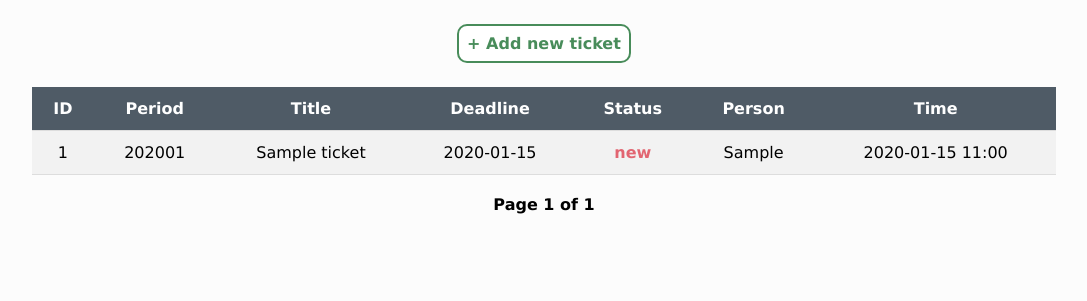
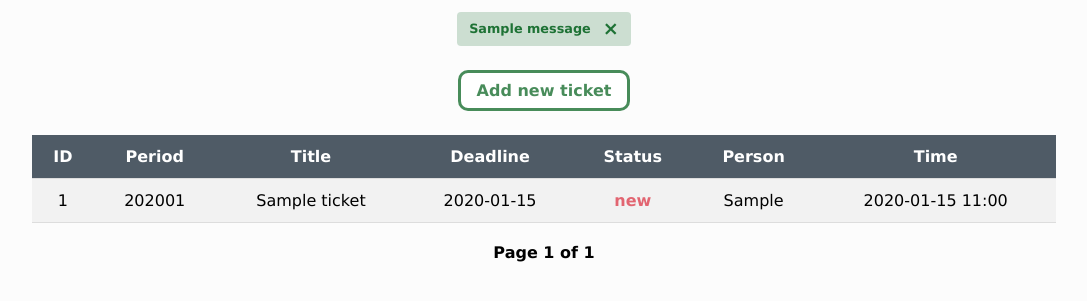
Before and after one commit to zchmielewska/actuticket, a Django app: page / in a window 1280 px wide. Shown: the part 49-350 px from the top of the page, without its empty margins (96-1183 px from the left). Run offline with Django 3.2, Linux system fonts and the light colour scheme; the first user in the database is signed in; tables that the repository leaves empty hold one stand-in row (Sample ...); one stand-in notice (Sample message) is shown.

Commit message:
add success messages

```diff
--- a/actuticket/settings.py
+++ b/actuticket/settings.py
@@ -27,7 +27,7 @@ BASE_DIR = Path(__file__).resolve().parent.parent
 SECRET_KEY = 'django-insecure-9c9t0udgl_lfk8y+)fi)$us-mfe-n@r8nex^^4bjr%5w8_d@$l'
 
 # SECURITY WARNING: don't run with debug turned on in production!
-DEBUG = os.getenv("DEBUG", False)
+DEBUG = os.getenv("DEBUG", False) == "True"
 
 ALLOWED_HOSTS = os.getenv("ALLOWED_HOSTS", "127.0.0.1,localhost").split(",")
 
@@ -84,6 +84,7 @@ DATABASES = {
         'NAME': 'actuticket',
         'USER': os.getenv("DB_USER"),
         'PASSWORD': os.getenv("DB_PASSWORD"),
+        'PORT': os.getenv("DB_PORT", 5432),
         'HOST': 'localhost',
     }
 }
--- a/ticket/static/css/styles.css
+++ b/ticket/static/css/styles.css
@@ -140,8 +140,9 @@ th, td {
 }
 
 .big-button {
+    border-width: 3px;
     font-size: 1em;
-    padding: 8px;
+    padding: 8px 16px;
     margin: 24px 0 24px 0;
 }
 
@@ -194,6 +195,45 @@ form > ul.errorlist {
   background-color: #d5d6da;
 }
 
+/* messages */
+.messages {
+  display: flex;
+  align-items: center;
+  margin-top: 12px;
+  padding-left: 12px;
+  font-size: 0.8em;
+  line-height: 1.4em;
+  border-radius: 4px;
+  font-weight: bold;
+}
+
+.success {
+  background-color: rgba(11, 102, 35, 0.2);
+  color: rgba(11, 102, 35, 0.9);
+}
+
+.error {
+  background-color: rgba(220, 53, 69, 0.2);
+  color: rgba(220, 53, 69, 0.9);
+}
+
+
+.info {
+  background-color: rgba(1, 87, 155, 0.2);
+  color: rgba(1, 87, 155, 0.9);
+}
+
+.close-button {
+  padding: 8px 12px;
+  float: right;
+  font-size: 1.5em;
+  cursor: pointer;
+}
+
+.close-button:hover {
+  color: #000;
+}
+
 /* utils */
 .vertical-center {
     display: flex;
--- a/ticket/templates/base.html
+++ b/ticket/templates/base.html
@@ -22,6 +22,17 @@
     </div>
 
     <main>
+        {% if messages %}
+            {% for message in messages %}
+                <div class="vertical-center">
+                    <div class="messages {{ message.tags }}">
+                        {{ message }}
+                        <div class="close-button" onclick="this.parentElement.style.display='none';">&times;</div>
+                    </div>
+                </div>
+            {% endfor %}
+        {% endif %}
+
         {% block content %}{% endblock %}
     </main>
 
--- a/ticket/templates/ticket/main.html
+++ b/ticket/templates/ticket/main.html
@@ -3,7 +3,7 @@
 {% block content %}
 
     <div class="vertical-center">
-        <a href='{% url "add_ticket" %}' class="button green-button big-button">+ Add new ticket</a>
+        <a href='{% url "add_ticket" %}' class="button green-button big-button">Add new ticket</a>
     </div>
 
     <table>
--- a/ticket/views.py
+++ b/ticket/views.py
@@ -1,3 +1,4 @@
+from django.contrib import messages
 from django.contrib.auth.mixins import LoginRequiredMixin
 from django.core.paginator import Paginator, EmptyPage, PageNotAnInteger
 from django.shortcuts import render, redirect, get_object_or_404
@@ -51,7 +52,10 @@ class AddTicketView(LoginRequiredMixin, View):
             ticket.save()
             form.save_m2m()
 
-            # Inform users
+            # Show success message
+            messages.success(request, f"You have added ticket #{ticket.id}")
+
+            # Inform users by e-mail
             subject = f"actuticket | new ticket {ticket.id}"
             message = f"{ticket.created_by.first_name} {ticket.created_by.last_name} has created a new ticket " \
                       f"{ticket.id}."
@@ -77,7 +81,10 @@ class UndertakeTicketView(LoginRequiredMixin, View):
         ticket.status = 2
         ticket.save()
 
-        # Inform users
+        # Show success message
+        messages.success(request, f"You have undertaken ticket #{ticket.id}")
+
+        # Inform users by e-mail
         subject = f"actuticket | ticket {ticket.id} is undertaken"
         message = f"{ticket.undertook_by.first_name} {ticket.undertook_by.last_name} undertook ticket {ticket.id}."
         send_mail_to_all.delay(subject, message)
@@ -97,7 +104,10 @@ class CloseTicketView(LoginRequiredMixin, View):
         ticket.status = 3
         ticket.save()
 
-        # Inform users
+        # Show success message
+        messages.success(request, f"You have closed ticket #{ticket.id}")
+
+        # Inform users by e-mail
         subject = f"actuticket | ticket {ticket.id} is closed"
         message = f"{ticket.closed_by.first_name} {ticket.closed_by.last_name} closed ticket {ticket.id}."
         send_mail_to_all.delay(subject, message)
@@ -122,7 +132,10 @@ class AddCommentView(LoginRequiredMixin, View):
             comment.ticket = ticket
             comment.save()
 
-            # Inform users
+            # Show success message
+            messages.success(request, f"You have commented ticket #{ticket.id}")
+
+            # Inform users by e-mail
             subject = f"actuticket | new comment for ticket {ticket.id}"
             message = f"{comment.written_by} added comment to ticket {ticket.id}."
             send_mail_to_all.delay(subject, message)
```
